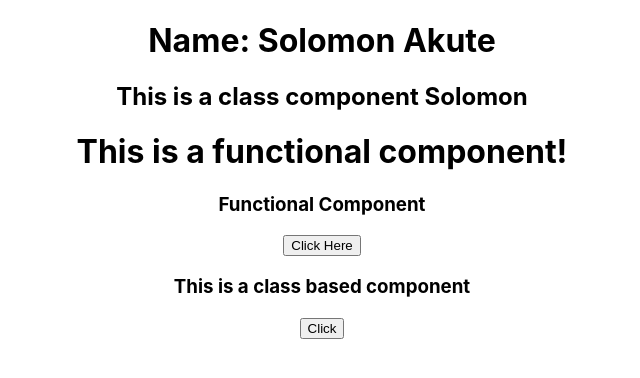
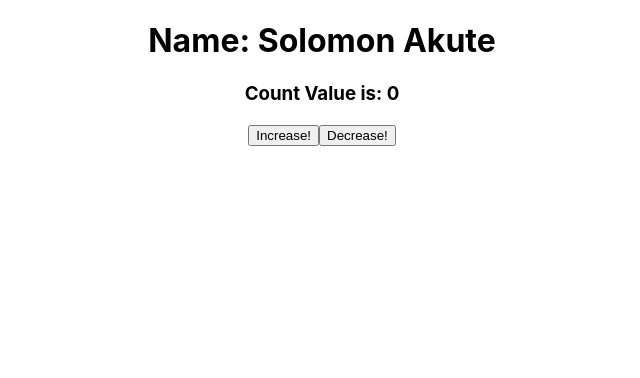
Before and after one commit to Uncle-Solomon/Learning_React, a React (Create React App) app: page / in a window 1280 px wide. Shown: the top 378 px of the page, without its empty margins (318-958 px from the left). Built offline with nearby package versions, Linux system fonts and the light colour scheme.

Commit message:
End of lesson 19

```diff
--- a/src/App.js
+++ b/src/App.js
@@ -17,11 +17,11 @@ function App() {
       <Profile name="Solomon" lastname="Akute" />
       {/* <Message messageContent="This is a message from props!!" /> */}
 
-      {/* <Counter /> */}
-      <Resume name="Solomon" />
+      <Counter />
+      {/* <Resume name="Solomon" />
 
       <FunctionEvent />
-      <ClassEvent />
+      <ClassEvent /> */}
     </div>
   );
 }
--- a/src/components/counter.js
+++ b/src/components/counter.js
@@ -6,24 +6,29 @@ class Counter extends Component {
     this.state = {
       counter: 0,
     };
+    // Event binding can be done using the bind(this) method
+    // this.increment = this.increment.bind(this);
+    // this.decrement = this.decrement.bind(this);
   }
-  increment() {
+
+  //   Or by simply using an arrow function whihch ensures that thee this keyword is recognized
+  increment = () => {
     this.setState({
       counter: this.state.counter + 1,
     });
-  }
+  };
 
-  decrement() {
+  decrement = () => {
     this.setState({
       counter: this.state.counter - 1,
     });
-  }
+  };
   render() {
     return (
       <div>
         <h3>Count Value is: {this.state.counter} </h3>
-        <button onClick={() => this.increment()}>Increase!</button>
-        <button onClick={() => this.decrement()}>Decrease!</button>
+        <button onClick={this.increment}>Increase!</button>
+        <button onClick={this.decrement}>Decrease!</button>
       </div>
     );
   }
```
